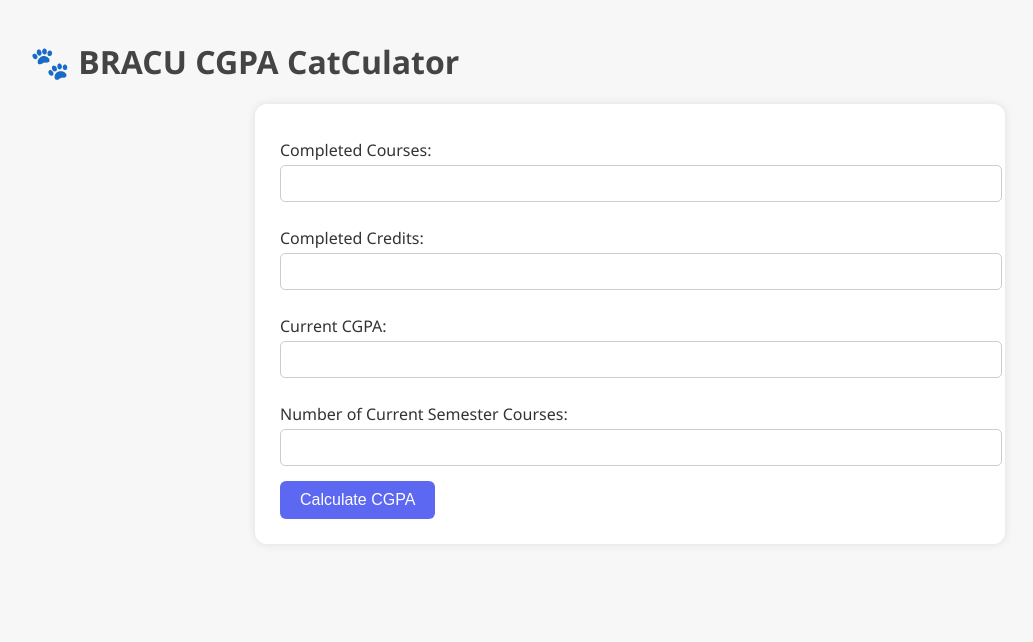
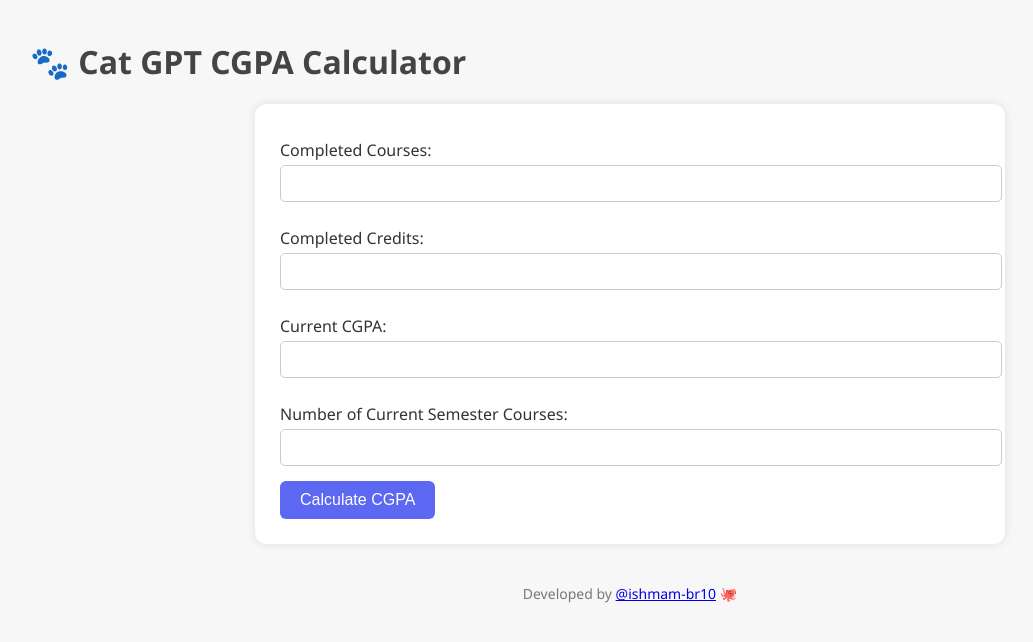
Before and after one commit to ishmam-br10/CGPA-CatCulator-with-Thesis-Grade-BRACU, a Flask app: page / in a window 1280 px wide. Shown: the top 642 px of the page, without its empty margins (10-1043 px from the left). Run offline with Flask 3, Linux system fonts and the light colour scheme.

Commit message:
footer added

```diff
--- a/templates/index.html
+++ b/templates/index.html
@@ -2,7 +2,7 @@
 <html lang="en">
 <head>
     <meta charset="UTF-8">
-    <title>BRACU CGPA CatCulator With Thesis 🐾</title>
+    <title>Cat GPT CGPA Calculator 🐾</title>
     <style>
         body {
             font-family: 'Segoe UI', sans-serif;
@@ -50,10 +50,16 @@
         button:hover {
             background-color: #434ac8;
         }
+        footer {
+            margin-top: 40px;
+            text-align: center;
+            font-size: 14px;
+            color: #777;
+        }
     </style>
 </head>
 <body>
-    <h1>🐾 BRACU CGPA CatCulator</h1>
+    <h1>🐾 Cat GPT CGPA Calculator</h1>
     <form method="post" action="/calculate">
         <label>Completed Courses:</label>
         <input type="number" name="completed_courses" required>
@@ -97,5 +103,9 @@
             }
         });
     </script>
+
+    <footer>
+        Developed by <a href="https://github.com/ishmam-br10" target="_blank">@ishmam-br10</a> 🐙
+    </footer>
 </body>
 </html>
```
Also changed, not shown: templates/result.html (+11 -0 lines).
